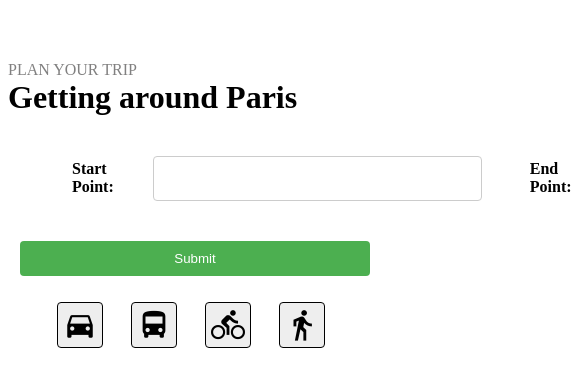
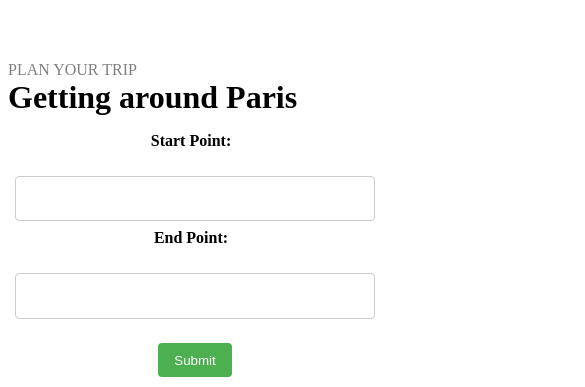
Before and after one commit to henryelga/Paris-Guide, a plain HTML site: page index.html in a window 390 px wide. Shown: the part 1221-1608 px from the top of the page, 585 px wide, since content can reach past the window. Drawn offline with nearby package versions, Linux system fonts and the light colour scheme; some packages are replaced by stand-ins of ours; no server answers; a web font is replaced by a local one.

Commit message:
Updated styles

```diff
--- a/index.html
+++ b/index.html
@@ -4,6 +4,19 @@
 <head>
     <meta charset="UTF-8">
     <meta name="viewport" content="width=device-width, initial-scale=1.0">
+
+    <link rel="manifest" href="manifest.json">
+
+    <!-- ios support -->
+    <link rel="icon" href="icons/icon_small_red.png" type="image/png">
+    <link rel="apple-touch-icon" href="icons/icon_medium_green.png">
+    <meta name="msapplication-TileImage" content="icons/icon_large_blue.png">
+    <meta name="msapplication-TileColor" content="#FFFFFF">
+    <meta name="theme-color" content="white">
+    <meta name="apple-mobile-web-app-capable" content="yes">
+    <meta name="apple-mobile-web-app-status-bar-style" content="black">
+    <meta name="apple-mobile-web-app-title" content="Offline First Example">
+
     <!-- Google Fonts -->
     <link rel="preconnect" href="https://fonts.googleapis.com">
     <link rel="preconnect" href="https://fonts.gstatic.com" crossorigin>
@@ -23,6 +36,16 @@
     <link rel="stylesheet" href="styles/styles.css">
 
     <title>Paris Guide</title>
+
+    <!-- Register the service worker in the landing webpage. The registration only needs to happen once. Do not copy this code into other HTML files -->
+    <script>
+        window.addEventListener('load', () => {
+            if ("serviceWorker" in navigator) {
+                navigator.serviceWorker.register("sw_offline_first.js")
+            }
+        })
+    </script>
+
 </head>
 
 <body>
--- a/styles/styles.scss
+++ b/styles/styles.scss
@@ -608,7 +608,7 @@ select {
 	width: 350px;
 }
 
-.submitButton{
+.submitButton {
 	text-align: center;
 }
 
@@ -621,7 +621,7 @@ select {
 	background-color: #eee;
 	transform: transform 0.5s ease;
 
-	&:hover{
+	&:hover {
 		background-color: $background-color_9;
 		transform: transform 0.5s ease;
 	}
@@ -696,6 +696,21 @@ button {
 
 	#hotelList {
 		margin: auto 1em;
+	}
+
+	#controlPanel {
+		margin: 2rem 1em;
+	}
+
+	#submit {
+		width: 100%;
+	}
+}
+
+@media (max-width: 980px) {
+	#controlPanel {
+		display: flex;
+		flex-direction: column;
 	}
 }
 
@@ -812,6 +827,18 @@ button {
 			}
 		}
 	}
+
+	#controlPanel {
+		margin: 1em 0.2rem;
+
+		div{
+			margin: 0;
+		}
+	}
+
+	#start, #end{
+		width: auto;
+	}
 }
 
 @media (max-width: 680px) {
@@ -835,6 +862,15 @@ button {
 				filter: brightness(100%);
 			}
 		}
+	}
+
+	#controlPanel >div{
+		display: flex;
+		flex-direction: column;
+	}
+
+	#submit{
+		width: auto;
 	}
 }
 
```
Also changed, not shown: styles/styles.css, 1 other file.
